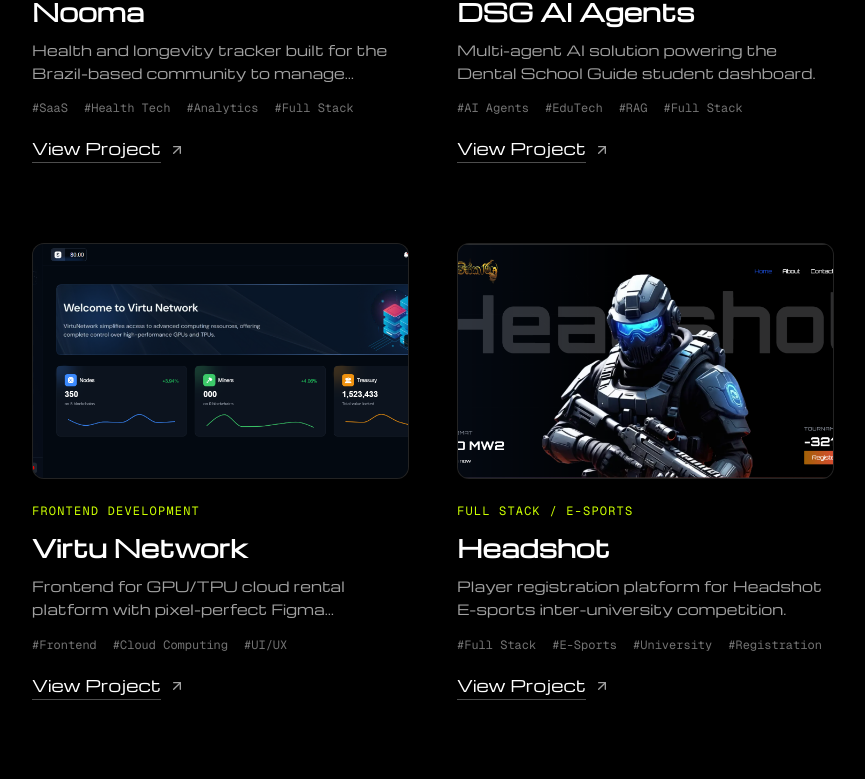
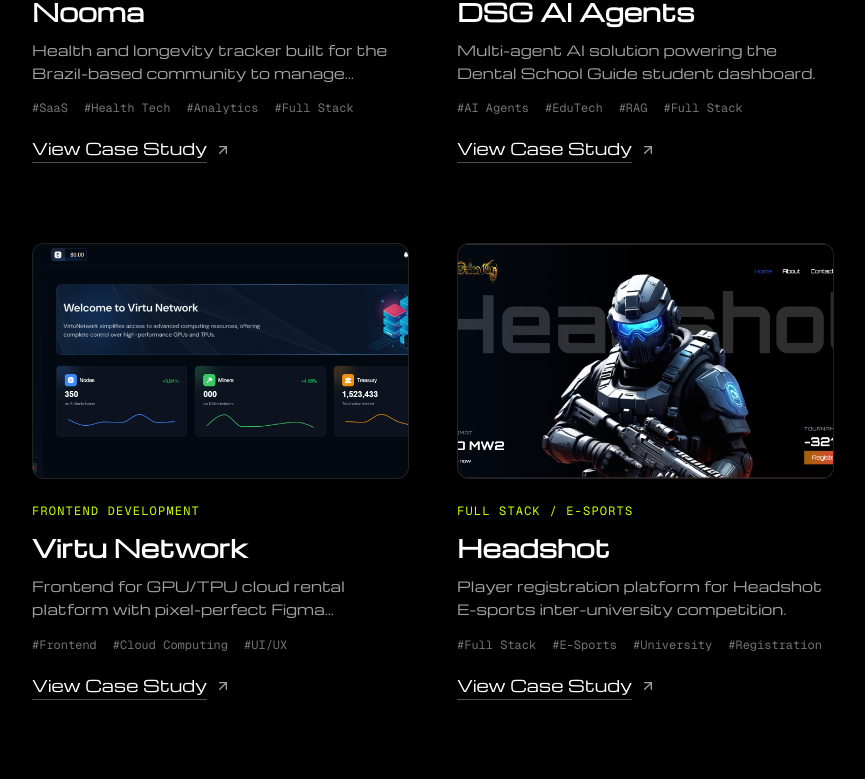
Before and after one commit to Codehash001/personal-portfolio, a Next.js app: page / in a window 1280 px wide. Shown: the part 3259-4038 px from the top of the page, without its empty margins (382-1247 px from the left). Built offline with nearby package versions, Linux system fonts and the light colour scheme.

Commit message:
simple ui fixes

```diff
--- a/src/components/modern/MinimalProjectCard.tsx
+++ b/src/components/modern/MinimalProjectCard.tsx
@@ -77,7 +77,7 @@ export default function MinimalProjectCard({ work, index }: MinimalProjectCardPr
                     className="inline-flex items-center gap-2 text-white mt-2 hover:gap-3 transition-all group/link w-fit"
                 >
                     <span className="border-b border-white/30 pb-0.5 group-hover/link:border-white transition-colors">
-                        View Project
+                        View Case Study
                     </span>
                     <ArrowUpRight className="w-4 h-4 text-neutral-400 group-hover/link:text-white transition-colors" />
                 </Link>
--- a/src/data/works.ts
+++ b/src/data/works.ts
@@ -54,7 +54,7 @@ export const works: Work[] = [
         liveUrl: "https://www.dentalschoolguide.com/",
         overview: "DSG AI Agents is a suite of specialized AI agents built for the Dental School Guide platform, integrated directly into the student dashboard for enrolled course members. The system provides intelligent assistance across multiple aspects of the dental school application journey.",
         challenge: "Students enrolled in the Dental School Guide course needed quick, intelligent access to course content, personalized essay feedback, volunteer opportunity suggestions, real-time school information, and interview preparation - all in one place without overwhelming them.",
-        solution: "Built a multi-agent architecture using Voltage AI framework where each agent specializes in a specific task: RAG-based course content retrieval, AI essay feedback system, volunteer idea matching based on user interests, real-time school info from spreadsheets, and an AI-powered interview practice guide.",
+        solution: "Built a multi-agent architecture using Voltagent AI framework where each agent specializes in a specific task: RAG-based course content retrieval, AI essay feedback system, volunteer idea matching based on user interests, real-time school info from spreadsheets, and an AI-powered interview practice guide.",
         features: [
             "RAG system for course content retrieval",
             "AI feedback system for essay review and improvement",
@@ -62,7 +62,7 @@ export const works: Work[] = [
             "School info retrieval agent from real-time spreadsheets",
             "AI interview practice guide with realistic scenarios"
         ],
-        technologies: ["Next.js", "Voltage AI Framework", "Supabase Auth", "Supabase Database", "Gemini API", "TypeScript"],
+        technologies: ["Next.js", "Voltagent AI Framework", "Supabase Auth", "Supabase Database", "Gemini API", "TypeScript"],
         results: "Enhancing the learning experience for dental school applicants with instant AI-powered assistance across their application journey."
     },
     {
```
